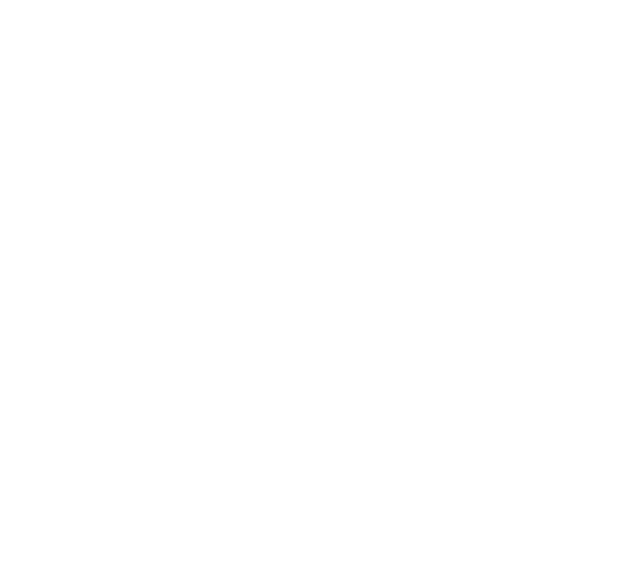
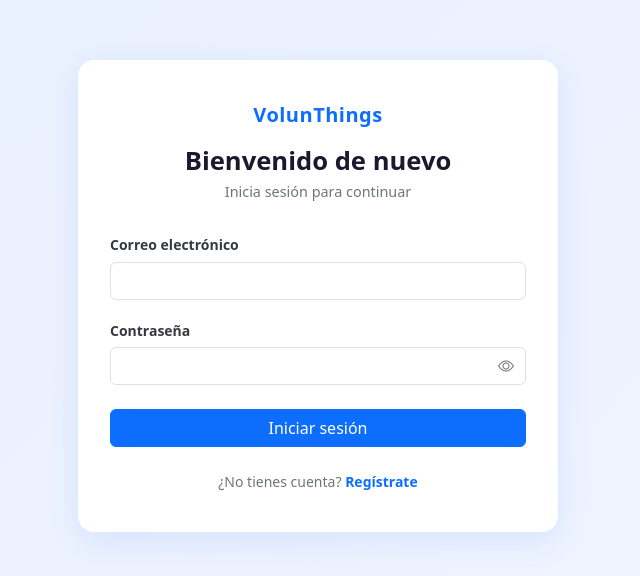
Before and after one commit to GaxDev/VolunThings, a React (Vite) app: page /login in a window 1280 px wide. Before the commit this address had no page. Shown: the part 104-680 px from the top of the page, without its empty margins (322-962 px from the left). Built offline with nearby package versions, Linux system fonts and the light colour scheme.

Commit message:
feat: add login page, ILogin interface, and route integration

```diff
--- /dev/null
+++ b/src/auth/Login.tsx
@@ -0,0 +1,80 @@
+import { useState } from "react";
+import { Link } from "react-router-dom";
+import "./Auth.css";
+import type { ILogin } from "../interfaces/ILogin";
+
+const Login = () => {
+    const [form, setForm] = useState<ILogin>({ email: "", password: "" });
+    const [showPassword, setShowPassword] = useState(false);
+
+    const handleChange = (e: React.ChangeEvent<HTMLInputElement>) => {
+        setForm((prev) => ({ ...prev, [e.target.name]: e.target.value }));
+    };
+
+    const handleSubmit = (e: React.FormEvent) => {
+        e.preventDefault();
+        console.log(form);
+    };
+
+    return (
+        <div className="auth-wrapper">
+            <div className="auth-card">
+                <div className="auth-header">
+                    <span className="auth-logo">VolunThings</span>
+                    <h1 className="auth-title">Bienvenido de nuevo</h1>
+                    <p className="auth-subtitle">Inicia sesión para continuar</p>
+                </div>
+
+                <form onSubmit={handleSubmit} className="auth-form">
+                    <div className="auth-field">
+                        <label htmlFor="email">Correo electrónico</label>
+                        <input
+                            id="email"
+                            name="email"
+                            type="email"
+                            className="form-control"
+                            placeholder=""
+                            value={form.email}
+                            onChange={handleChange}
+                            required
+                        />
+                    </div>
+
+                    <div className="auth-field">
+                        <label htmlFor="password">Contraseña</label>
+                        <div className="auth-password-wrapper">
+                            <input
+                                id="password"
+                                name="password"
+                                type={showPassword ? "text" : "password"}
+                                className="form-control"
+                                placeholder=""
+                                value={form.password}
+                                onChange={handleChange}
+                                required
+                            />
+                            <button
+                                type="button"
+                                className="auth-password-toggle"
+                                onClick={() => setShowPassword((p) => !p)}
+                                aria-label={showPassword ? "Ocultar contraseña" : "Mostrar contraseña"}
+                            >
+                                <i className={`bi ${showPassword ? "bi-eye-slash" : "bi-eye"}`}></i>
+                            </button>
+                        </div>
+                    </div>
+
+                    <button type="submit" className="btn btn-primary w-100 auth-submit">
+                        Iniciar sesión
+                    </button>
+                </form>
+
+                <p className="auth-footer">
+                    ¿No tienes cuenta? <Link to="/register">Regístrate</Link>
+                </p>
+            </div>
+        </div>
+    );
+};
+
+export default Login;
--- /dev/null
+++ b/src/interfaces/ILogin.ts
@@ -0,0 +1,4 @@
+export interface ILogin {
+    email: string;
+    password: string;
+}
--- a/src/routes/AppRouter.tsx
+++ b/src/routes/AppRouter.tsx
@@ -5,6 +5,7 @@
 import Loans from "../pages/Loans";
 import Navbar from "../components/Navbar";
 import Register from "../auth/Register";
+import Login from "../auth/Login";
 import { ToastContainer } from "react-toastify";
 
 const MainLayout = () => (
@@ -36,6 +37,7 @@
           <Route path="/about" element={<About />} />
         </Route>
         <Route path="/register" element={<Register />} />
+        <Route path="/login" element={<Login />} />
       </Routes>
     </BrowserRouter>
   );
```
